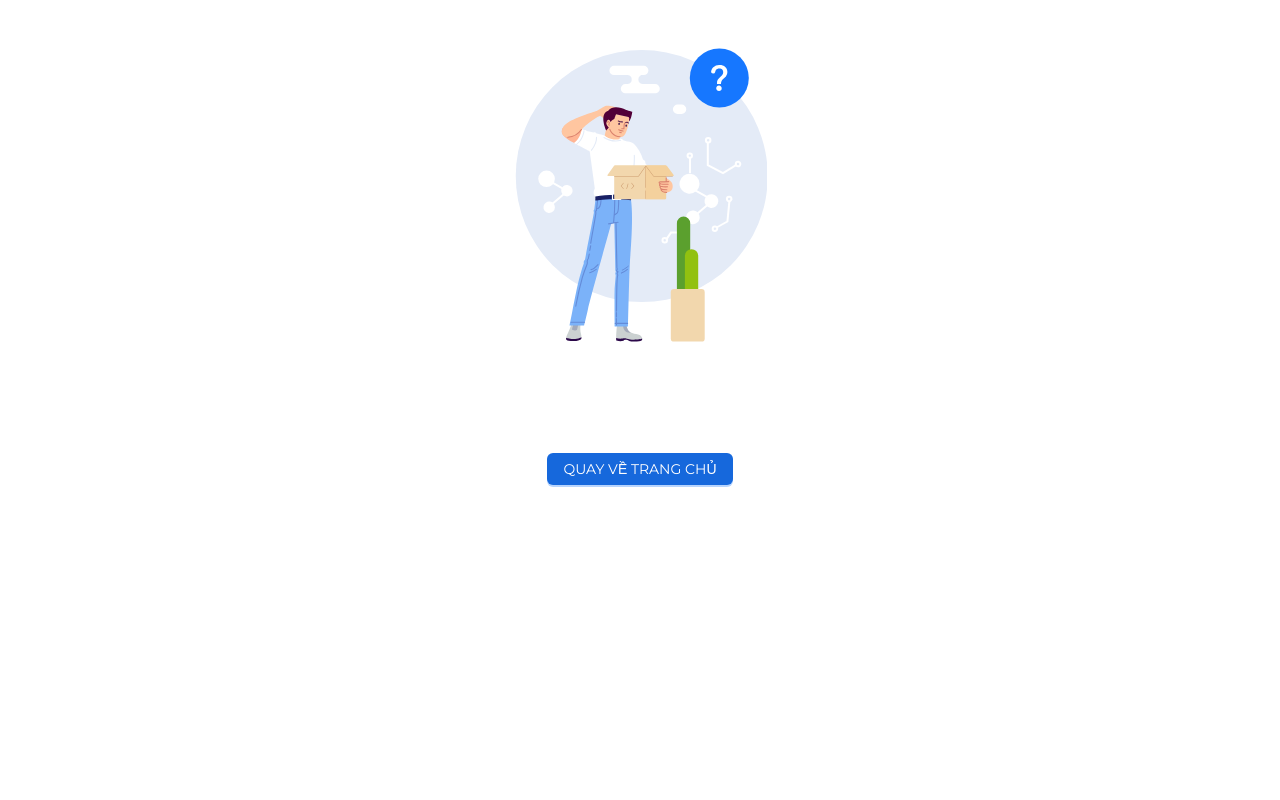
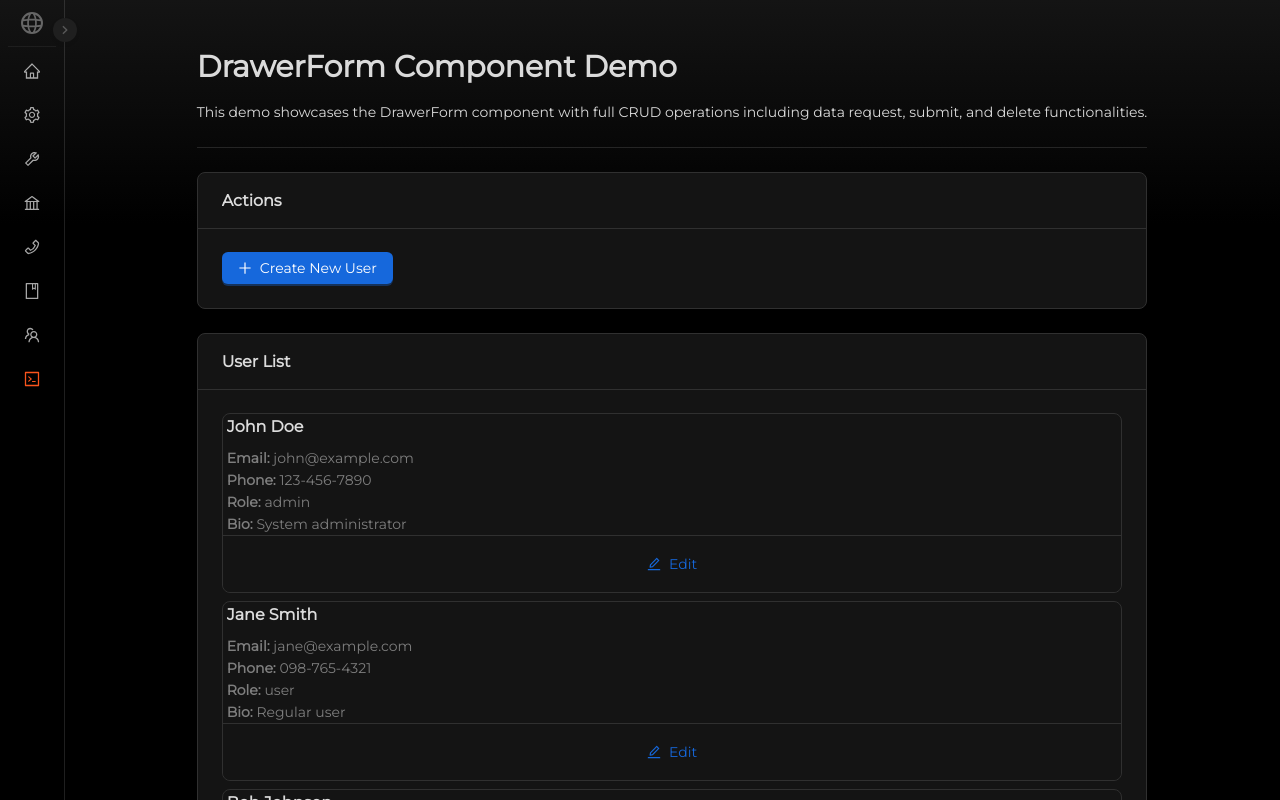
Before and after one commit to phamviet86/bach-bingo-js, a Next.js app: page /app/dev/form in a window 1280 px wide. Before the commit this address had no page. Shown: the top 800 px of the page. Built offline with nearby package versions, Linux system fonts and the light colour scheme; no server answers; the database is empty; a web font is replaced by a local one; what @ant-design/nextjs-registry would draw is missing.

Commit message:
- [add] src/app/(front)/app/dev/form/page.js - [edit] src/component/common/button.js - [edit] src/component/common/pro-table.js - [edit] src/config/provider-config.js - [edit] src/component/hook/index.js

```diff
--- /dev/null
+++ b/src/app/(front)/app/dev/form/page.js
@@ -0,0 +1,330 @@
+"use client";
+
+import { useState } from "react";
+import { Button, Space, Card, Typography, Divider, message } from "antd";
+import {
+  PlusOutlined,
+  EditOutlined,
+  UserOutlined,
+  MailOutlined,
+  PhoneOutlined,
+} from "@ant-design/icons";
+import {
+  ProFormText,
+  ProFormSelect,
+  ProFormTextArea,
+  ProFormDatePicker,
+} from "@ant-design/pro-components";
+import { DrawerForm } from "@/component/common";
+import { useForm } from "@/component/hook";
+
+const { Title, Paragraph } = Typography;
+
+// Mock data for demonstration
+const mockUsers = [
+  {
+    id: 1,
+    name: "John Doe",
+    email: "john@example.com",
+    phone: "123-456-7890",
+    role: "admin",
+    bio: "System administrator",
+  },
+  {
+    id: 2,
+    name: "Jane Smith",
+    email: "jane@example.com",
+    phone: "098-765-4321",
+    role: "user",
+    bio: "Regular user",
+  },
+  {
+    id: 3,
+    name: "Bob Johnson",
+    email: "bob@example.com",
+    phone: "555-123-4567",
+    role: "moderator",
+    bio: "Content moderator",
+  },
+];
+
+// Simulate API delay
+const waitTime = (ms = 500) =>
+  new Promise((resolve) => setTimeout(resolve, ms));
+
+// Mock API functions
+const mockApiService = {
+  async getUser(id) {
+    await waitTime();
+    const user = mockUsers.find((u) => u.id === id);
+    if (!user) throw new Error("User not found");
+    return {
+      success: true,
+      message: "User loaded successfully",
+      data: [user],
+    };
+  },
+
+  async createUser(userData) {
+    await waitTime();
+    const newUser = {
+      id: Date.now(),
+      ...userData,
+      createdAt: new Date().toISOString(),
+    };
+    mockUsers.push(newUser);
+    return {
+      success: true,
+      message: "User created successfully",
+      data: [newUser],
+    };
+  },
+
+  async updateUser(userData) {
+    await waitTime();
+    const index = mockUsers.findIndex((u) => u.id === userData.id);
+    if (index === -1) throw new Error("User not found");
+
+    mockUsers[index] = { ...mockUsers[index], ...userData };
+    return {
+      success: true,
+      message: "User updated successfully",
+      data: [mockUsers[index]],
+    };
+  },
+
+  async deleteUser(id) {
+    await waitTime();
+    const index = mockUsers.findIndex((u) => u.id === id);
+    if (index === -1) throw new Error("User not found");
+
+    const deletedUser = mockUsers.splice(index, 1)[0];
+    return {
+      success: true,
+      message: "User deleted successfully",
+      data: [deletedUser],
+    };
+  },
+};
+
+export default function DrawerFormDemo() {
+  const [selectedUser, setSelectedUser] = useState(null);
+  const [userList, setUserList] = useState(mockUsers);
+  const formHook = useForm();
+
+  // Form fields configuration
+  const formFields = (
+    <>
+      <ProFormText
+        name="name"
+        label="Full Name"
+        placeholder="Enter full name"
+        rules={[
+          { required: true, message: "Name is required" },
+          { min: 2, message: "Name must be at least 2 characters" },
+        ]}
+        fieldProps={{
+          prefix: <UserOutlined />,
+        }}
+      />
+
+      <ProFormText
+        name="email"
+        label="Email Address"
+        placeholder="Enter email address"
+        rules={[
+          { required: true, message: "Email is required" },
+          { type: "email", message: "Please enter a valid email" },
+        ]}
+        fieldProps={{
+          prefix: <MailOutlined />,
+        }}
+      />
+
+      <ProFormText
+        name="phone"
+        label="Phone Number"
+        placeholder="Enter phone number"
+        rules={[{ required: true, message: "Phone is required" }]}
+        fieldProps={{
+          prefix: <PhoneOutlined />,
+        }}
+      />
+
+      <ProFormSelect
+        name="role"
+        label="Role"
+        placeholder="Select user role"
+        rules={[{ required: true, message: "Role is required" }]}
+        options={[
+          { label: "Admin", value: "admin" },
+          { label: "Moderator", value: "moderator" },
+          { label: "User", value: "user" },
+        ]}
+      />
+
+      <ProFormTextArea
+        name="bio"
+        label="Biography"
+        placeholder="Enter user biography"
+        fieldProps={{
+          rows: 4,
+          maxLength: 500,
+          showCount: true,
+        }}
+      />
+
+      <ProFormDatePicker
+        name="joinDate"
+        label="Join Date"
+        placeholder="Select join date"
+      />
+    </>
+  );
+
+  // Event handlers
+  const handleCreateUser = () => {
+    setSelectedUser(null);
+    formHook.setTitle("Create New User");
+    formHook.setRequestParams(undefined);
+    formHook.setDeleteParams(undefined);
+    formHook.open();
+  };
+
+  const handleEditUser = (user) => {
+    setSelectedUser(user);
+    formHook.setTitle(`Edit User: ${user.name}`);
+    formHook.setRequestParams({ id: user.id });
+    formHook.setDeleteParams(user.id);
+    formHook.open();
+  };
+
+  const handleDataRequest = async (params) => {
+    if (!params?.id) return { success: true, data: [{}] };
+    return await mockApiService.getUser(params.id);
+  };
+
+  const handleDataSubmit = async (values) => {
+    if (selectedUser) {
+      // Update existing user
+      const result = await mockApiService.updateUser({
+        ...values,
+        id: selectedUser.id,
+      });
+      setUserList((prev) =>
+        prev.map((user) =>
+          user.id === selectedUser.id ? result.data[0] : user
+        )
+      );
+      return result;
+    } else {
+      // Create new user
+      const result = await mockApiService.createUser(values);
+      setUserList((prev) => [...prev, result.data[0]]);
+      return result;
+    }
+  };
+
+  const handleDataDelete = async (userId) => {
+    const result = await mockApiService.deleteUser(userId);
+    setUserList((prev) => prev.filter((user) => user.id !== userId));
+    return result;
+  };
+
+  const handleSuccess = () => {
+    // formHook.close();
+    message.success("Operation completed successfully!");
+  };
+
+  const handleError = (error) => {
+    message.error(error.message || "An error occurred");
+  };
+
+  return (
+    <div style={{ padding: "24px", maxWidth: "1200px", margin: "0 auto" }}>
+      <Title level={2}>DrawerForm Component Demo</Title>
+      <Paragraph>
+        This demo showcases the DrawerForm component with full CRUD operations
+        including data request, submit, and delete functionalities.
+      </Paragraph>
+
+      <Divider />
+
+      <Card title="Actions" style={{ marginBottom: "24px" }}>
+        <Space>
+          <Button
+            type="primary"
+            icon={<PlusOutlined />}
+            onClick={handleCreateUser}
+          >
+            Create New User
+          </Button>
+        </Space>
+      </Card>
+
+      <Card title="User List">
+        <Space direction="vertical" style={{ width: "100%" }}>
+          {userList.map((user) => (
+            <Card
+              key={user.id}
+              size="small"
+              actions={[
+                <Button
+                  key="edit"
+                  type="link"
+                  icon={<EditOutlined />}
+                  onClick={() => handleEditUser(user)}
+                >
+                  Edit
+                </Button>,
+              ]}
+            >
+              <Card.Meta
+                title={user.name}
+                description={
+                  <div>
+                    <div>
+                      <strong>Email:</strong> {user.email}
+                    </div>
+                    <div>
+                      <strong>Phone:</strong> {user.phone}
+                    </div>
+                    <div>
+                      <strong>Role:</strong> {user.role}
+                    </div>
+                    {user.bio && (
+                      <div>
+                        <strong>Bio:</strong> {user.bio}
+                      </div>
+                    )}
+                  </div>
+                }
+              />
+            </Card>
+          ))}
+        </Space>
+      </Card>
+
+      <DrawerForm
+        title={formHook.title}
+        width={600}
+        formHook={formHook}
+        fields={formFields}
+        // Data request handlers
+        onDataRequest={handleDataRequest}
+        onDataRequestSuccess={handleSuccess}
+        onDataRequestError={handleError}
+        requestParams={formHook.requestParams}
+        // Data submit handlers
+        onDataSubmit={handleDataSubmit}
+        onDataSubmitSuccess={handleSuccess}
+        onDataSubmitError={handleError}
+        // Data delete handlers (only for edit mode)
+        onDataDelete={selectedUser ? handleDataDelete : undefined}
+        onDataDeleteSuccess={handleSuccess}
+        onDataDeleteError={handleError}
+        deleteParams={formHook.deleteParams}
+      />
+    </div>
+  );
+}
--- a/src/app/(front)/app/dev/table/page.js
+++ b/src/app/(front)/app/dev/table/page.js
@@ -196,6 +196,7 @@ export default function TablePage() {
       showSearch={true}
       showOptions={true}
       showPagination={true}
+      syncToUrl={true}
     />
   );
 }
--- a/src/component/common/button.js
+++ b/src/component/common/button.js
@@ -4,13 +4,10 @@ import Link from "next/link";
 import { usePathname } from "next/navigation";
 import { Button as AntButton } from "antd";
 import { useNavigate } from "@/component/hook";
-import { toUpperCase } from "@/lib/util/format-util";
 
 // Components
 export function Button({ label, ...props }) {
-  const uppercaseLabel = label ? toUpperCase(label) : null;
-
-  return <AntButton {...props}>{uppercaseLabel}</AntButton>;
+  return <AntButton {...props}>{label}</AntButton>;
 }
 
 export function DetailButton({ id, ...props }) {
--- a/src/component/common/pro-table.js
+++ b/src/component/common/pro-table.js
@@ -26,6 +26,7 @@ export function ProTable({
   showSearch = true,
   showOptions = false,
   showPagination = true,
+  syncToUrl = false,
 
   // Header configuration
   title = undefined,
@@ -95,6 +96,11 @@ export function ProTable({
   const searchConfig = showSearch ? TABLE_CONFIG.search : false;
   const paginationConfig = showPagination ? TABLE_CONFIG.pagination : false;
   const optionsConfig = showOptions ? TABLE_CONFIG.options : false;
+  const formConfig = syncToUrl
+    ? {
+        syncToUrl: (values, _) => values,
+      }
+    : undefined;
 
   return (
     <>
@@ -108,6 +114,7 @@ export function ProTable({
         headerTitle={title}
         toolBarRender={extra ? () => extra : undefined}
         rowSelection={rowSelectionConfig}
+        form={formConfig}
         search={searchConfig}
         pagination={paginationConfig}
         options={optionsConfig}
--- a/src/component/config/provider-config.js
+++ b/src/component/config/provider-config.js
@@ -4,24 +4,21 @@ import "@fontsource/montserrat";
 import viVN from "antd/locale/vi_VN";
 import { theme } from "antd";
 
-const { darkAlgorithm } = theme;
+const { darkAlgorithm, defaultAlgorithm } = theme;
 
-export const PROVIDER_CONFIG = {
+// You can make this dynamic by exporting a function instead
+export const getProviderConfig = (isDark = true) => ({
   locale: viVN,
   theme: {
-    // algorithm: dark ? darkAlgorithm : defaultAlgorithm,
-    algorithm: darkAlgorithm,
+    algorithm: isDark ? darkAlgorithm : defaultAlgorithm,
     components: {
       Button: { fontWeight: 500 },
       Form: {
-        labelColor: "rgba(0, 0, 0, 0.56)",
+        // Remove labelColor override to let theme algorithm handle it
       },
       Drawer: {},
       Badge: { statusSize: 8 },
-      Segmented: {
-        itemSelectedBg: "#1677ff",
-        itemSelectedColor: "#ffffff",
-      },
+      Segmented: {},
       List: {},
       Card: { bodyPaddingSM: 4 },
     },
@@ -32,4 +29,7 @@ export const PROVIDER_CONFIG = {
       required: "Thông tin bắt buộc",
     },
   },
-};
+});
+
+// For backward compatibility, export the dark config as default
+export const PROVIDER_CONFIG = getProviderConfig(true);
--- a/src/component/hook/index.js
+++ b/src/component/hook/index.js
@@ -3,3 +3,4 @@
 export * from "./useFetch";
 export * from "./useNavigate";
 export * from "./useTable";
+export * from "./useForm";
```
